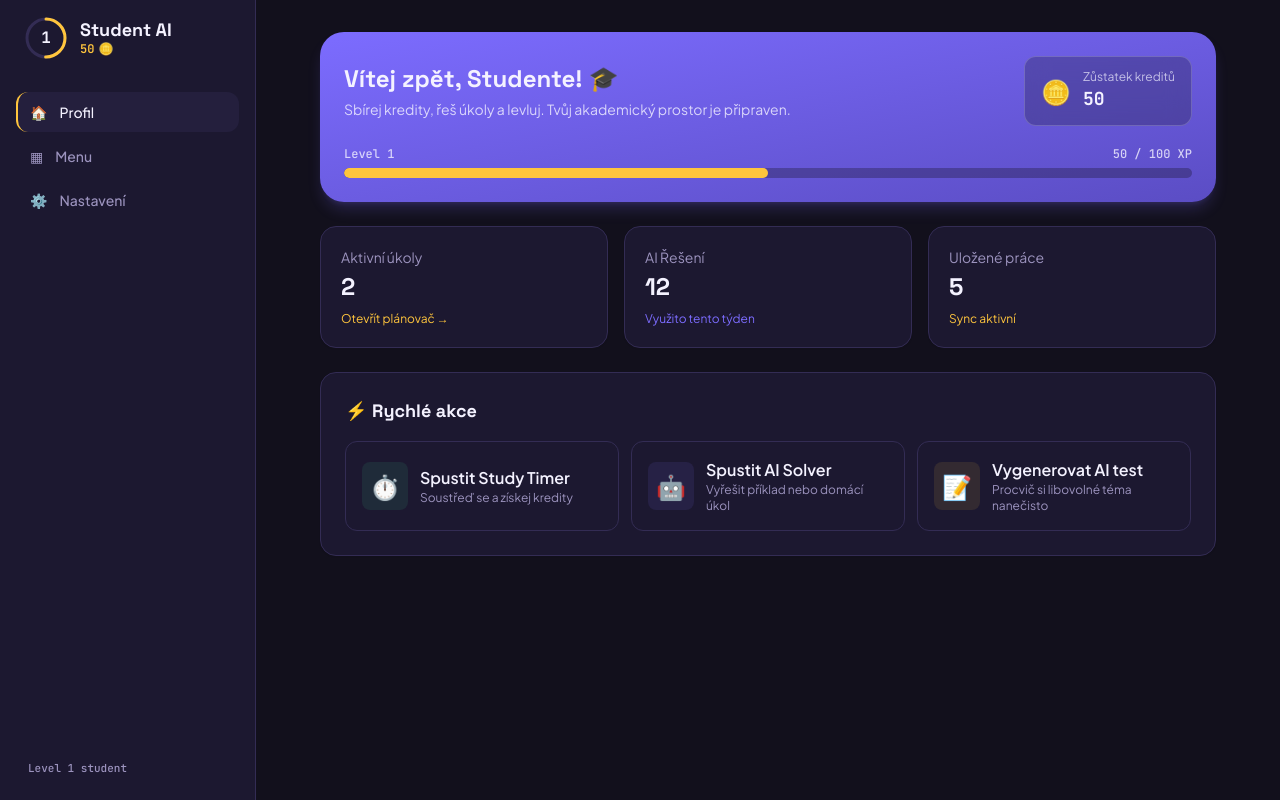
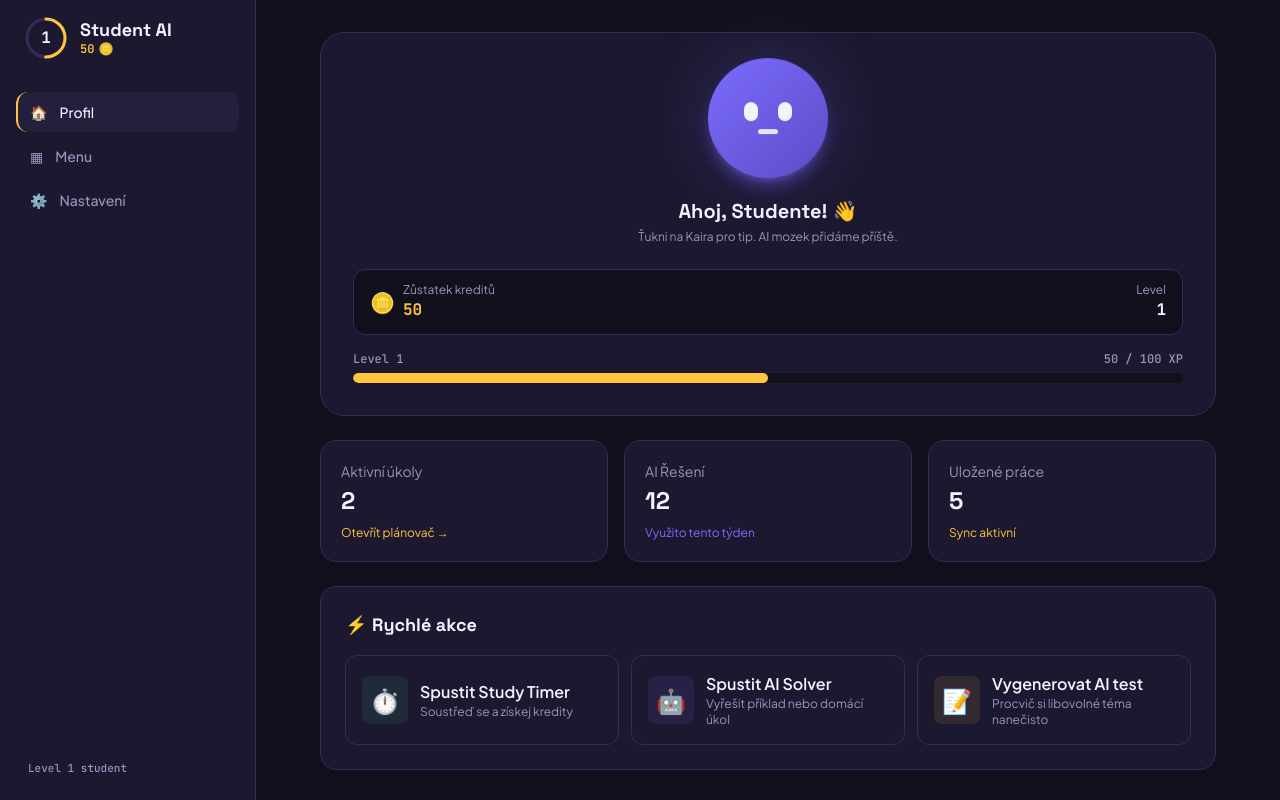
Before and after one commit to InfinityLook/Student-Ai, a Next.js app: page / in a window 1280 px wide. Built offline with nearby package versions, Linux system fonts and the light colour scheme.

Commit message:
Refactor ProfileModule layout and update text

```diff
--- a/components/modules/ProfileModule.tsx
+++ b/components/modules/ProfileModule.tsx
@@ -3,6 +3,7 @@
 import React from "react";
 import { useStore } from "@/store/useStore";
 import { getLevelInfo, XP_PER_LEVEL } from "@/lib/gamification";
+import KairoAvatar from "@/components/KairoAvatar";
 
 export default function ProfileModule() {
   const { credits, totalCreditsEarned, setActiveModule, tasks } = useStore();
@@ -11,29 +12,35 @@ export default function ProfileModule() {
 
   return (
     <div className="max-w-4xl mx-auto space-y-6">
-      <div className="bg-gradient-to-br from-violet to-violet-dim rounded-3xl p-6 text-ink shadow-lg shadow-violet/20">
-        <div className="flex flex-col md:flex-row items-start md:items-center justify-between gap-4 mb-5">
+      <div className="bg-surface rounded-3xl p-6 md:p-8 border border-edge shadow-sm">
+        <div className="flex flex-col items-center text-center gap-3 mb-6">
+          <KairoAvatar size={120} />
           <div>
-            <h2 className="text-2xl font-display font-bold">Vítej zpět, Studente! 🎓</h2>
-            <p className="text-ink/80 text-sm mt-1">
-              Sbírej kredity, řeš úkoly a levluj. Tvůj akademický prostor je připraven.
-            </p>
+            <h2 className="text-xl font-display font-bold text-ink">Ahoj, Studente! 👋</h2>
+            <p className="text-muted text-xs mt-1">Ťukni na Kaira pro tip. AI mozek přidáme příště.</p>
           </div>
-          <div className="bg-canvas/25 backdrop-blur-md px-4 py-3 rounded-xl border border-ink/20 flex items-center gap-3">
-            <span className="text-2xl">🪙</span>
+        </div>
+
+        <div className="flex items-center justify-between bg-canvas px-4 py-3 rounded-xl border border-edge mb-4">
+          <div className="flex items-center gap-2">
+            <span className="text-xl">🪙</span>
             <div>
-              <div className="text-xs text-ink/70">Zůstatek kreditů</div>
-              <div className="text-lg font-mono font-bold">{credits}</div>
+              <div className="text-xs text-muted">Zůstatek kreditů</div>
+              <div className="text-base font-mono font-bold text-gold">{credits}</div>
             </div>
+          </div>
+          <div className="text-right">
+            <div className="text-xs text-muted">Level</div>
+            <div className="text-base font-mono font-bold text-ink">{level}</div>
           </div>
         </div>
 
         <div>
-          <div className="flex justify-between text-xs font-mono text-ink/80 mb-1.5">
+          <div className="flex justify-between text-xs font-mono text-muted mb-1.5">
             <span>Level {level}</span>
             <span>{xpIntoLevel} / {XP_PER_LEVEL} XP</span>
           </div>
-          <div className="h-2.5 rounded-full bg-canvas/30 overflow-hidden">
+          <div className="h-2.5 rounded-full bg-canvas overflow-hidden">
             <div className="h-full bg-gold rounded-full transition-all duration-700" style={{ width: `${progress * 100}%` }} />
           </div>
         </div>
```
